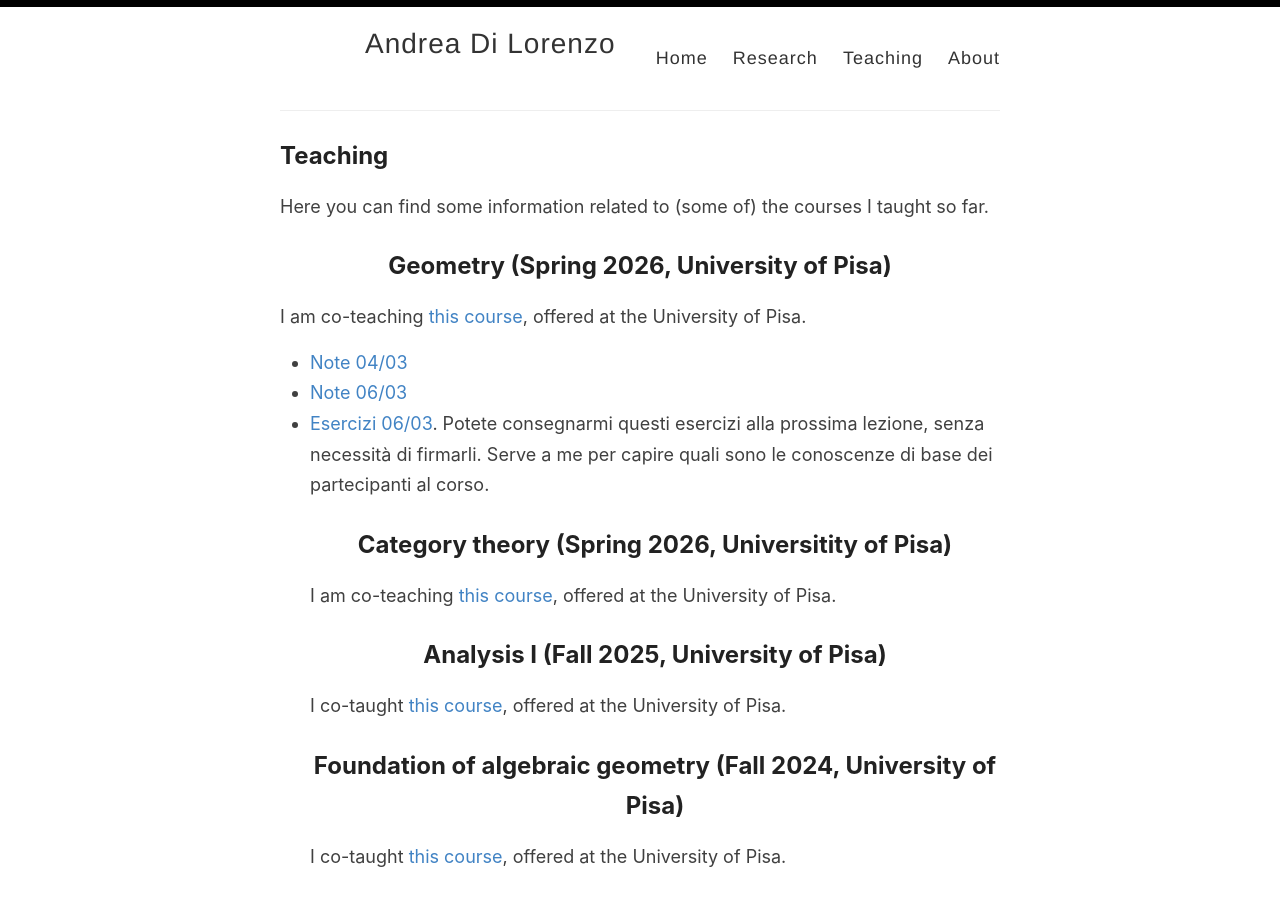
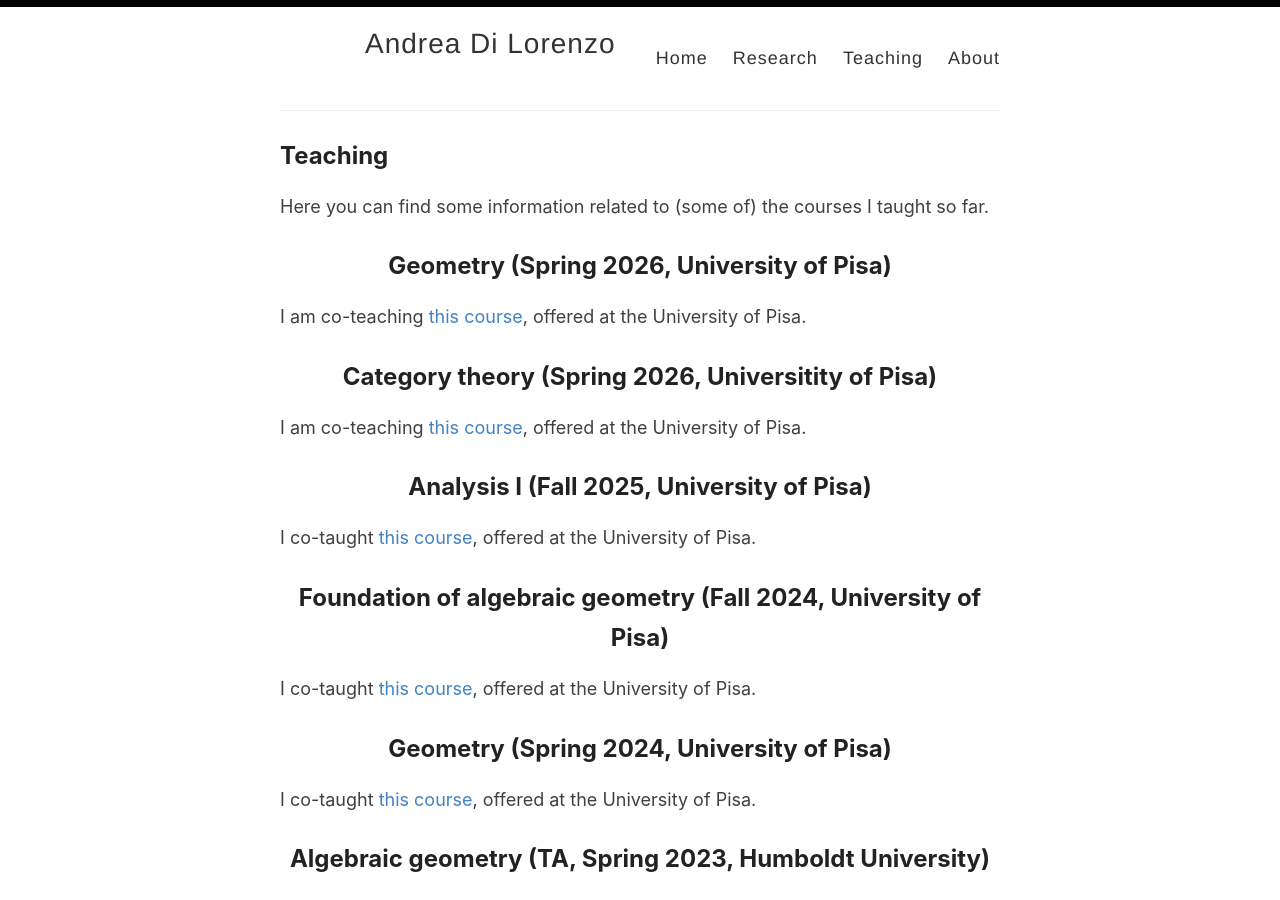
Before and after one commit to anddil/anddil.github.io, a Jekyll site: the page built from _pages/teaching.md, in a window 1280 px wide and 900 px high. Built offline with Jekyll 4.4.1, drawn with Linux system fonts in a browser that asks for light colours.

Commit message:
Update teaching.md

```diff
--- a/_pages/teaching.md
+++ b/_pages/teaching.md
@@ -6,9 +6,6 @@ permalink: /teaching/
 Here you can find some information related to (some of) the courses I taught so far.
 ## Geometry (Spring 2026, University of Pisa)
 I am co-teaching [this course](https://unimap.unipi.it/registri/dettregistriNEW.php?re=11085060::::&ri=062064), offered at the University of Pisa.
-- [Note 04/03](Geo26/0403.pdf)
-- [Note 06/03](Geo26/0603.pdf)
-- [Esercizi 06/03](Geo26/0603-ex.pdf). Potete consegnarmi questi esercizi alla prossima lezione, senza necessità di firmarli. Serve a me per capire quali sono le conoscenze di base dei partecipanti al corso.
 ## Category theory (Spring 2026, Universitity of Pisa)
 I am co-teaching [this course](https://unimap.unipi.it/registri/dettregistriNEW.php?re=11082103::::&ri=062064), offered at the University of Pisa.
 ## Analysis I (Fall 2025, University of Pisa)
```
